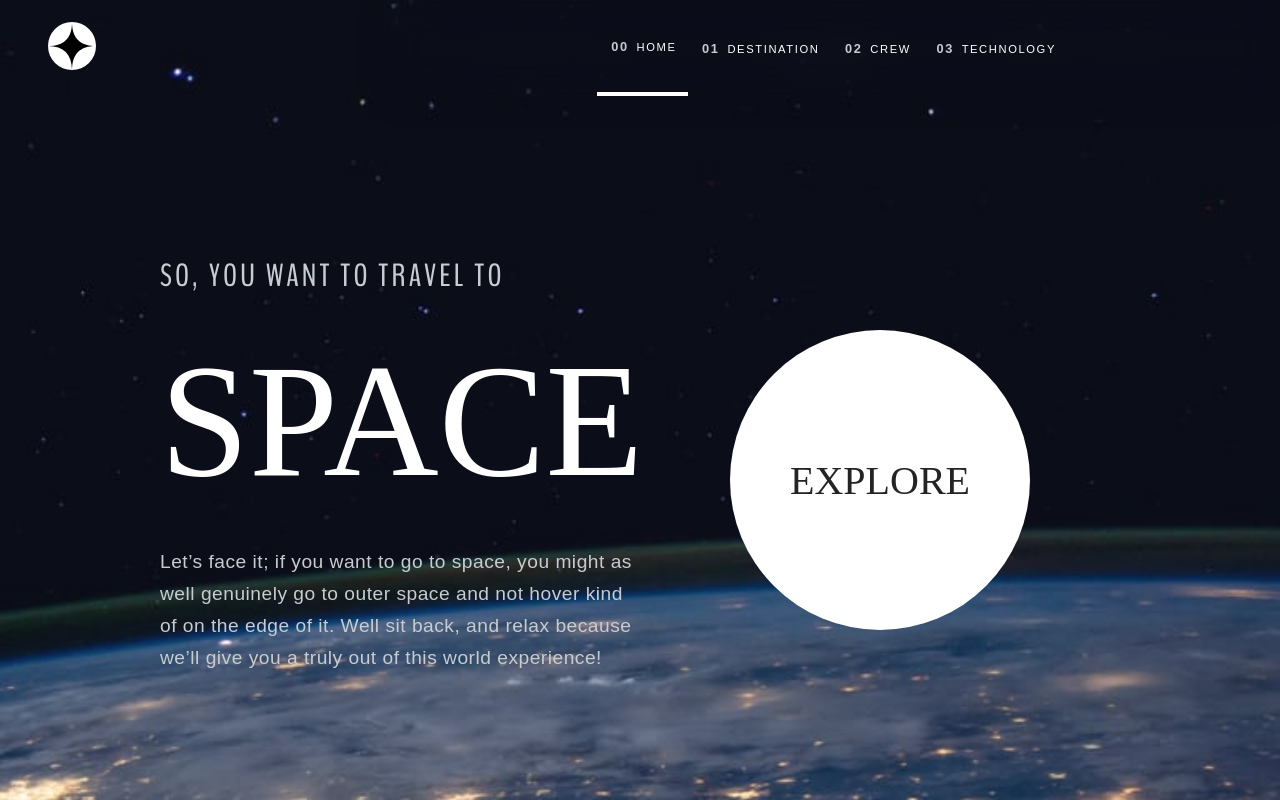
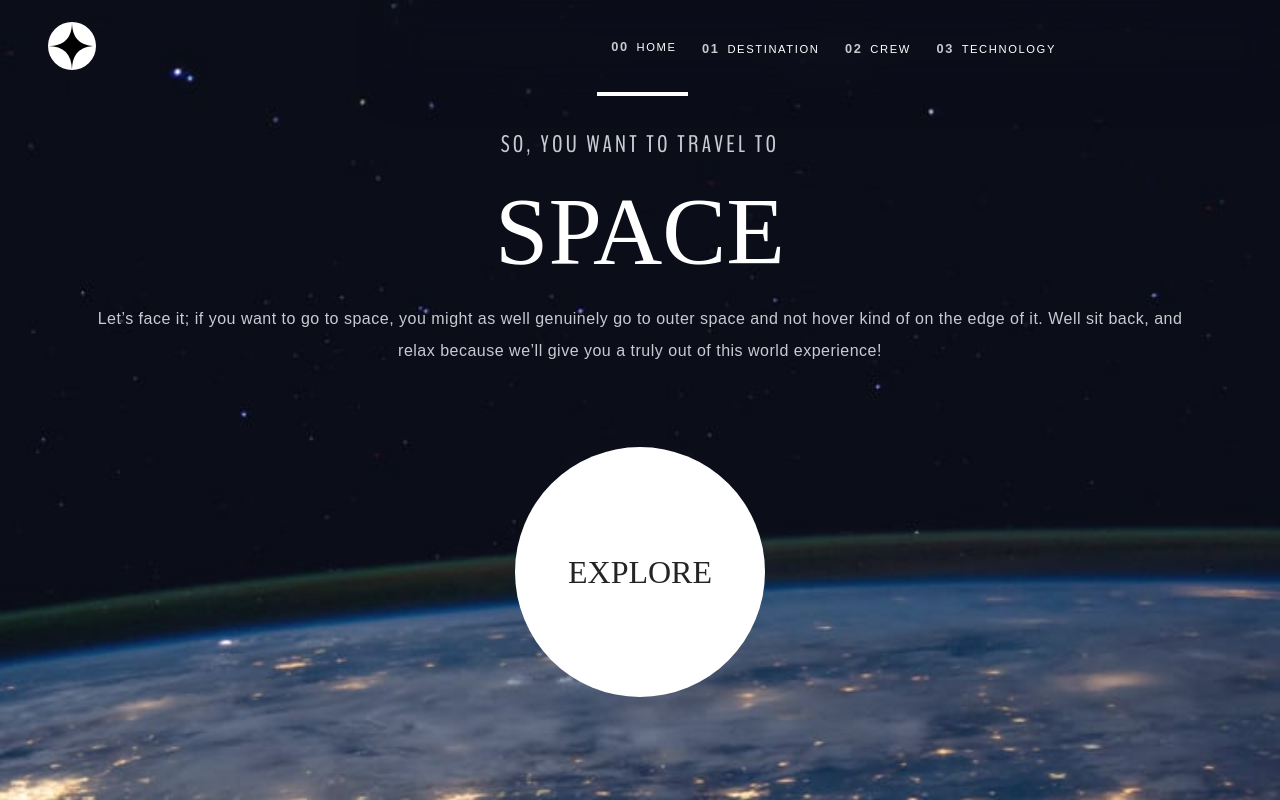
Before and after one commit to aaradj/space-tourism-wesite, a React (Create React App) app: page / in a window 1280 px wide. Built offline with nearby package versions, Linux system fonts and the light colour scheme; the HTML template or start-up script is replaced by a standard one.

Commit message:
HOME DONE

```diff
--- a/src/pages/Home/homestyle.ts
+++ b/src/pages/Home/homestyle.ts
@@ -6,7 +6,7 @@ const bgMobile = require("../../assets/home/background-home-mobile.jpg");
 
 const Div = styled.div`
   width: 100%;
-  height: 100%;
+  height: 100vh;
   display: flex;
   align-items: center;
   background: url(${bgDeskTop});
@@ -15,71 +15,128 @@ const Div = styled.div`
   background-repeat: repeat;
   background-attachment: fixed;
   color: white;
-  padding:10rem 10rem 0 10rem;
+  padding: 10rem 10rem 0 10rem;
   @media (max-width: 1300px) {
+    flex-direction: column;
     background: url(${bgTablet});
     background-repeat: no-repeat;
     background-position: center;
     background-size: cover;
+    padding: 8rem 5rem 0 5rem;
   }
-  @media (max-width:700px){
+  @media (max-width: 700px) {
     background: url(${bgMobile});
     background-repeat: no-repeat;
     background-position: center;
     background-size: cover;
+    padding: 8rem 1rem 0 1rem;
   }
 `;
 
 const Texts = styled.div`
-  display:flex;
-  flex-direction:column;
-  align-items:start;
+  display: flex;
+  flex-direction: column;
+  align-items: start;
+  width: 50%;
+  .text {
+    font-family: BenchNine;
+    font-size: 2rem;
+    font-weight: 400;
+    color: rgb(199, 204, 208);
+    letter-spacing: 0.2rem;
+    text-transform: uppercase;
+  }
+  .title {
+    font-size: 10rem;
+    text-transform: uppercase;
+    font-weight: 300;
+    color: white;
+    font-family: "Times New Roman", Times, serif;
+  }
+  .paragraph {
+    letter-spacing: 0.5px;
+    line-height: 2rem;
+    font-size: 1.2rem;
+    color: rgb(199, 204, 208);
+  }
+  div {
+    margin-bottom: 2rem;
+  }
 
-  width:50%;
-  .text{
-    font-family: BenchNine;
-    font-size:2rem;
-    font-weight:400;
-    color:rgb(199, 204, 208);
-    letter-spacing:.2rem;
-    text-transform:uppercase;
+  @media (max-width: 1300px) {
+    .text {
+      font-size: 1.5rem;
     }
-  h1{
-    font-size:10rem;
-    text-transform:uppercase;
-    font-weight:300;
-    color:white;
-    font-family: 'Times New Roman', Times, serif;
+    .title{
+      font-size:6rem;
     }
     .paragraph{
-    letter-spacing:0.5px;
-    line-height:2rem;
-    font-size:1.2rem;
-    color:rgb(199, 204, 208);
+      font-size:1rem;
+    }
+    div{
+      margin-bottom:1rem;
+    }
+    align-items: center;
+    width: 100%;
+    text-align:center;
+    margin-bottom:4rem;
+  }
+  @media(max-width:700px){
+    .text {
+      font-size: 1.2rem;
+    }
+    .title{
+      font-size:4rem;
+    }
+    .paragraph{
+      font-size:.8rem;
     }
     div{
       margin-bottom:2rem;
     }
-`
+    align-items: center;
+    width: 100%;
+    text-align:center;
+  }
+  }
+`;
 
 const ExploreLogo = styled.div`
-width:50%;
-display:flex;
-justify-content:center;
+  width: 50%;
+  display: flex;
+  justify-content: center;
+  div {
+    width: 300px;
+    height: 300px;
+    border-radius: 100%;
+    background: white;
+    color: black;
+    display: flex;
+    align-items: center;
+    justify-content: center;
+    font-size: 2.5rem;
+    color: rgb(37, 36, 36);
+    text-transform: uppercase;
+    font-family: "Times New Roman", Times, serif;
+    }
+  }
+  @media(max-width:1300px){
+    width:100%;
     div{
-width:300px;
-height:300px;
-border-radius: 100%;
-background:white;
-color:black;
-display:flex;
-align-items:center;
-justify-content:center;
-font-size:2.5rem;
-color:rgb(37, 36, 36);
-text-transform:uppercase;
-font-family: 'Times New Roman', Times, serif;
+      width:250px;
+      height:250px;
+      font-size:2rem;
     }
-`
+  }
+  @media(max-width:700px){
+    width:100%;
+    div{
+      width:200px;
+      height:200px;
+      font-size:1.8rem;
+    }
+  }
 
-export { Div , Texts , ExploreLogo };
+`;
+
+export { Div, Texts, ExploreLogo };
```
Also changed, not shown: src/pages/Home/index.tsx (+8 -8 lines). Lines whose indentation alone changed are shown as unchanged.
